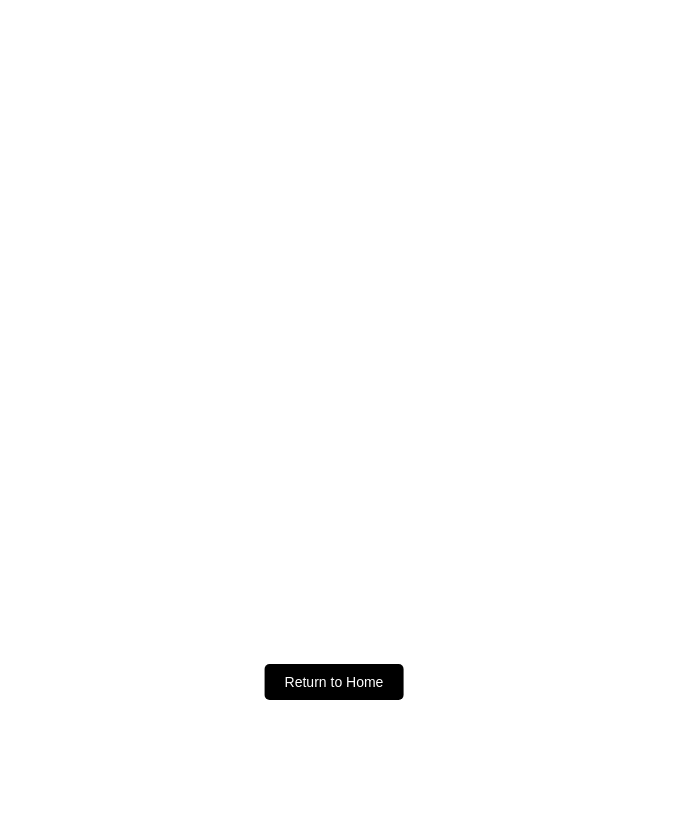
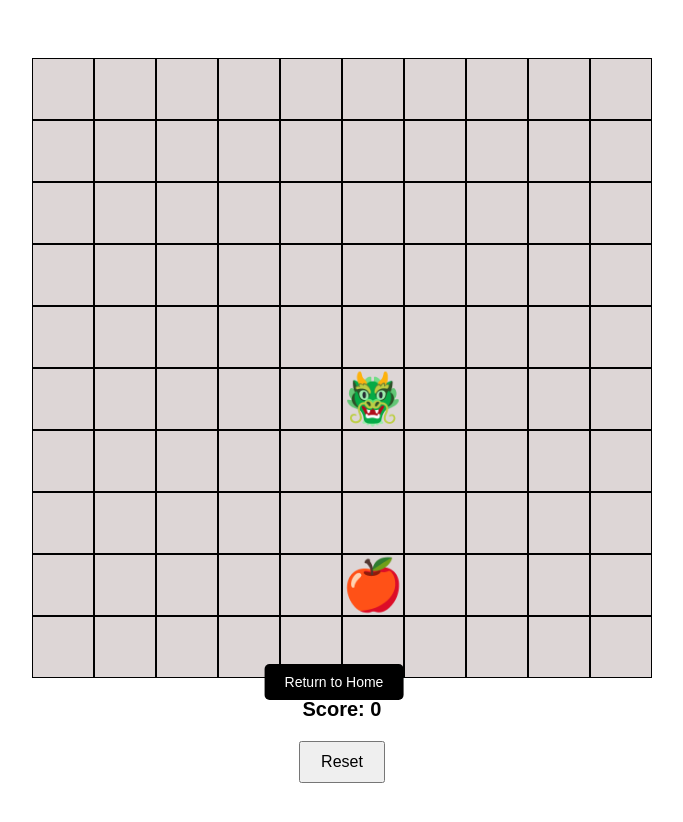
Before and after one commit to timmy1544/web_games, a React (Create React App) app in the folder app/: page /Snake in a window 1280 px wide. Before the commit this address had no page. Shown: the top 822 px of the page, without its empty margins (306-989 px from the left). Built offline with nearby package versions, Linux system fonts and the light colour scheme.

Commit message:
add snake

```diff
--- a/app/package.json
+++ b/app/package.json
@@ -11,7 +11,6 @@
     "react-dom": "^19.1.0",
     "react-router-dom": "^7.7.0",
     "react-scripts": "5.0.1",
-    "sass": "^1.89.2",
     "web-vitals": "^2.1.4"
   },
   "scripts": {
@@ -37,5 +36,9 @@
       "last 1 firefox version",
       "last 1 safari version"
     ]
+  },
+  "devDependencies": {
+    "sass": "^1.89.2",
+    "sass-loader": "^16.0.5"
   }
 }
--- a/app/src/App.js
+++ b/app/src/App.js
@@ -4,6 +4,7 @@ import MainPage from './games/MainPage';
 import MemoryGame from './games/memory_game';
 import TicTacToe from './games/tic-tac-toe';
 import GameLayout from './components/GameLayout';
+import Snake from './games/snake';
 
 const App = () => {
   return (
@@ -14,6 +15,7 @@ const App = () => {
           <Route path="/WhackAMole" element={<WhackAMole />} />
           <Route path="/MemoryGame" element={<MemoryGame />} />
           <Route path="/TicTacToe" element={<TicTacToe />} />
+          <Route path="/Snake" element={<Snake />} />
         </Routes>
       </GameLayout>
     </Router>
--- a/app/src/games/MainPage.jsx
+++ b/app/src/games/MainPage.jsx
@@ -15,6 +15,10 @@ const GAME_LIST = [
   {
     name: "Tic Tac Toe",
     path: "/TicTacToe",
+  },
+  {
+    name: "Snake",
+    path: "/Snake",
   },
 ];
 
--- /dev/null
+++ b/app/src/games/snake/Snake.jsx
@@ -0,0 +1,119 @@
+import React, { useState, useEffect, useCallback } from 'react';
+import './Snake.scss';
+
+const DEFAULT_CLASSNAME = 'snake';
+
+const GRID_SIZE = 10;
+
+const SNAKE = '🐲';
+const FOOD = '🍎';
+
+const Snake = () => {
+    const [snakeHead, setSnakeHead] = useState({ x: 5, y: 5 });
+    const [foodPosition, setFoodPosition] = useState({});
+    const [score, setScore] = useState(0);
+
+
+    const getRandomPosition = useCallback(() => {
+        return Math.floor(Math.random() * GRID_SIZE);
+    }, []);
+
+    const putNewFood = useCallback(() => {
+        let x = getRandomPosition();
+        let y = getRandomPosition();
+
+        while (snakeHead.x === x && snakeHead.y === y) {
+            x = getRandomPosition();
+            y = getRandomPosition();
+        }
+        return {
+            x,
+            y
+        }
+    }, [snakeHead, getRandomPosition]);
+
+    const gridRenderer = () => {
+      return (
+        <div className={`${DEFAULT_CLASSNAME}__grid`}>
+          {Array.from({ length: GRID_SIZE*GRID_SIZE }, (_, index) => {
+            const x = index % GRID_SIZE;
+            const y = Math.floor(index / GRID_SIZE);
+            const isSnakeHead = x === snakeHead.x && y === snakeHead.y;
+            const isFood = x === foodPosition.x && y === foodPosition.y;
+            const hasEmoji = isSnakeHead || isFood;
+
+            return (
+              <div key={index} className={`${DEFAULT_CLASSNAME}__grid-cell ${hasEmoji ? 'emoji' : ''}`}>
+                {isSnakeHead && SNAKE}
+                {isFood && FOOD}
+              </div>
+            );
+          })}
+        </div>
+      );
+    };
+
+    const checkEatenFood = useCallback((xSnake, ySnake) => {
+        if (xSnake === foodPosition.x && ySnake === foodPosition.y) {
+            setScore(prevScore => prevScore + 1);
+            setFoodPosition(putNewFood());
+        }
+    }, [foodPosition, putNewFood]);
+
+        const handleSnakeMove = useCallback((e) => {
+        const { key } = e;
+
+        // Prevent default behavior for arrow keys to stop page scrolling
+        if (['ArrowUp', 'ArrowDown', 'ArrowLeft', 'ArrowRight'].includes(key)) {
+            e.preventDefault();
+        }
+
+        let x = snakeHead.x;
+        let y = snakeHead.y;
+        let isMove = false;
+
+        if (key === 'ArrowUp' && y > 0) {
+            y -= 1;
+            isMove = true;
+        } else if (key === 'ArrowDown' && y < GRID_SIZE - 1) {
+            y += 1;
+            isMove = true;
+        } else if (key === 'ArrowLeft' && x > 0) {
+            x -= 1;
+            isMove = true;
+        } else if (key === 'ArrowRight' && x < GRID_SIZE - 1) {
+            x += 1;
+            isMove = true;
+        }
+        if (isMove) {
+            setSnakeHead({ x, y });
+            checkEatenFood(x, y);
+        }
+    }, [snakeHead, checkEatenFood]);
+
+    const handleResetClick = () => {
+        setSnakeHead({ x: 5, y: 5 });
+        setScore(0);
+        setFoodPosition(putNewFood());
+    }
+
+    useEffect(() => {
+        setFoodPosition(putNewFood());
+        // eslint-disable-next-line
+    }, []);
+
+    useEffect(() => {
+        window.addEventListener('keydown', handleSnakeMove);
+        return () => window.removeEventListener('keydown', handleSnakeMove);
+    }, [handleSnakeMove]);
+
+
+
+  return (<div className={DEFAULT_CLASSNAME}>
+      {gridRenderer()}
+      <div className={`${DEFAULT_CLASSNAME}__score`}>Score: {score}</div>
+      <button className={`${DEFAULT_CLASSNAME}__reset-button`} onClick={handleResetClick}>Reset</button>
+  </div>);
+};
+
+export default Snake;
--- /dev/null
+++ b/app/src/games/snake/Snake.scss
@@ -0,0 +1,43 @@
+.snake {
+  display: flex;
+  flex-direction: column;
+  align-items: center;
+  justify-items: center;
+  height: 100vh;
+  width: 100vw;
+  margin-top: 50px;
+
+
+  &__grid {
+    display: grid;
+    grid-template-columns: repeat(10, 1fr);
+    grid-template-rows: repeat(10, 1fr);
+  }
+
+  &__grid-cell {
+    width: 60px;
+    height: 60px;
+    background-color: rgba(219, 212, 212, 0.94);
+    border: 1px solid black;
+    display: flex;
+    align-items: center;
+    justify-content: center;
+  }
+
+  .emoji {
+    font-size: 50px;
+  }
+
+  &__score {
+    font-size: 20px;
+    font-weight: bold;
+    margin-top: 20px;
+  }
+
+  &__reset-button {
+    margin-top: 20px;
+    padding: 10px 20px;
+    font-size: 16px;
+    cursor: pointer;
+  }
+}
--- /dev/null
+++ b/app/src/games/snake/index.js
@@ -0,0 +1,3 @@
+import Snake from './Snake';
+
+export default Snake;
```
Also changed, not shown: 1 other file (tests, documents, lock files or other folders).
